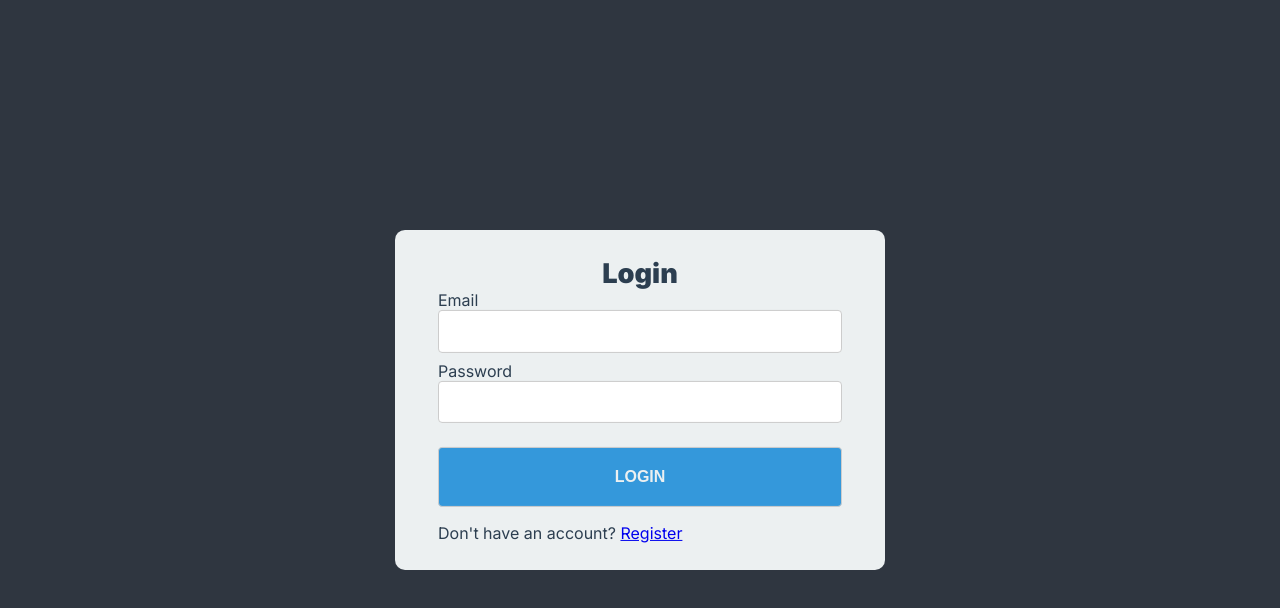
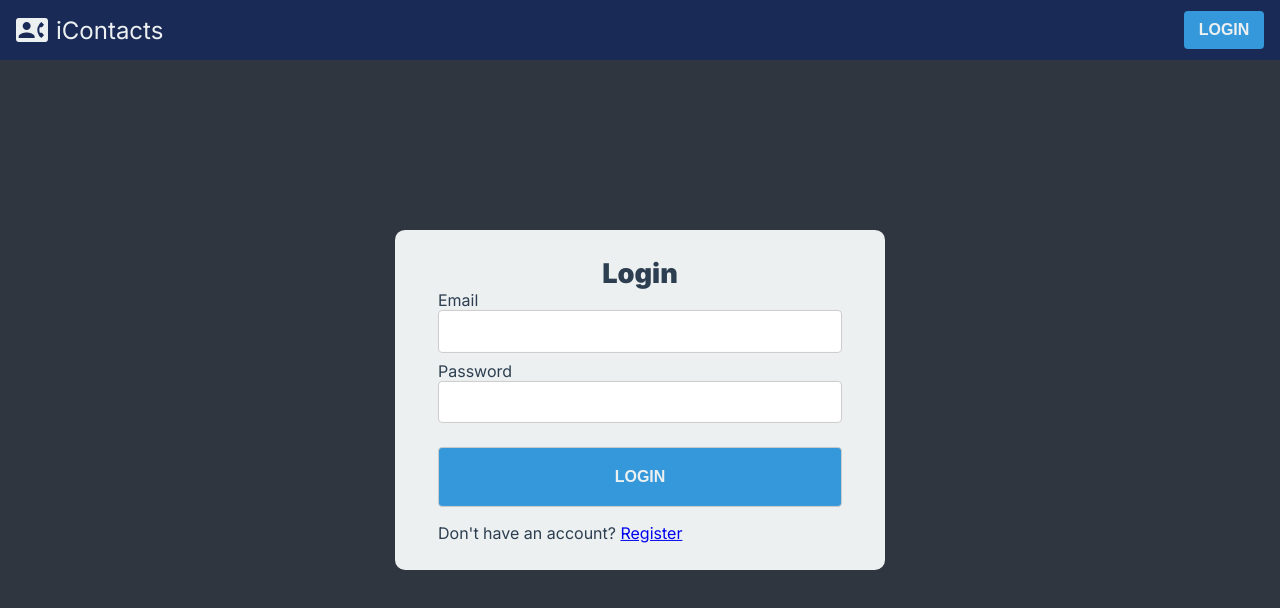
Before and after one commit to MarcosCamps/Frontend-Contact-List, a React (Create React App) app: page /login in a window 1280 px wide. Shown: the top 608 px of the page. Built offline with nearby package versions, Linux system fonts and the light colour scheme.

Commit message:
feat: add header to login page

```diff
--- a/src/pages/Login/Login.tsx
+++ b/src/pages/Login/Login.tsx
@@ -1,9 +1,11 @@
 import { LoginForm } from 'components/Forms';
+import { Header } from 'components/Header';
 import './styles/Login.styles.css';
 
 export function Login() {
   return (
     <div>
+      <Header />
       <LoginForm />
     </div>
   );
```
